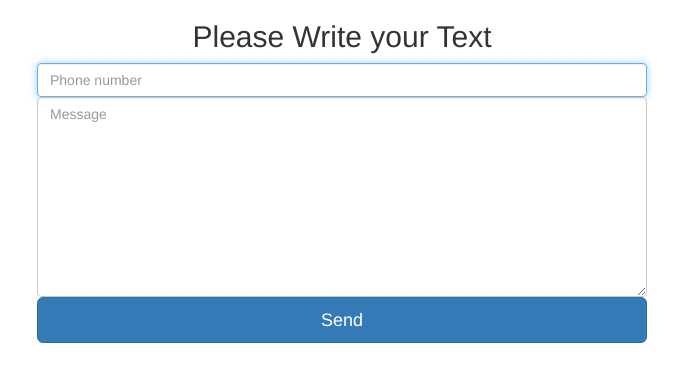
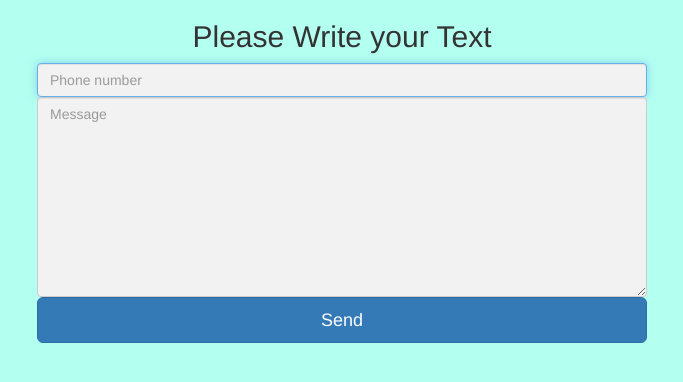
Before and after one commit to eflagg/Twilio_API_App, a Flask app: page / in a window 1280 px wide. Shown: the top 382 px of the page, without its empty margins (298-981 px from the left). Run offline with Flask 2, Linux system fonts and the light colour scheme; some libraries are stand-ins or nearby versions.

Commit message:
small fixes, added colors to front end

```diff
--- a/helpers.py
+++ b/helpers.py
@@ -6,6 +6,7 @@ account_sid = os.environ['TWILIO_ACCOUNT_SID']
 auth_token = os.environ['TWILIO_AUTH_TOKEN']
 
 def add_msg_to_db(mid, to, body):
+    """Add message object to db"""
 
     message = Message(message_id=mid, to=to, body=body)
     db.session.add(message)
@@ -13,6 +14,7 @@ def add_msg_to_db(mid, to, body):
 
 
 def send_message(phone, body):
+    """Use Twlio's API library to send message"""
 
     client = Client(account_sid, auth_token)
 
--- a/server.py
+++ b/server.py
@@ -17,7 +17,7 @@ def show_text_form():
 
 @app.route('/send', methods=["POST"])
 def send_twilio_message():
-    """Send user's message"""
+    """Send user's message, return homepage with success message"""
 
     phone = request.form.get("phone")
     body = request.form.get("body")
--- a/static/styles.css
+++ b/static/styles.css
@@ -1,8 +1,17 @@
+body {
+    background-color: #b3fff0;
+}
+
 .text-form {
     width: 50%;
-    text-align: center
+    text-align: center;
+}
+
+#phone {
+    background-color: #f2f2f2;
 }
 
 #body {
     height: 200px;
+    background-color: #f2f2f2;
 }
```
Also changed, not shown: model.py (+5 -2 lines), README.md.
